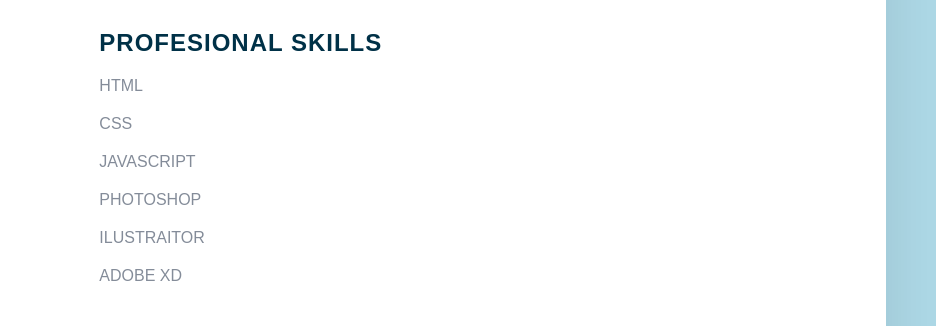
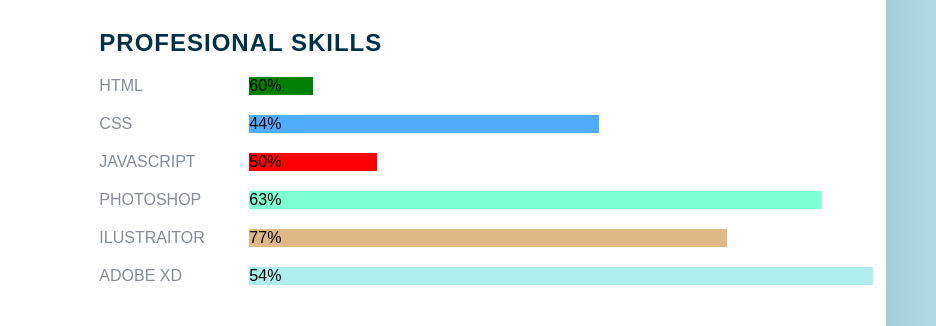
Before and after one commit to Mohowk/Resume-Azamat, a plain HTML site: page index.html in a window 1280 px wide. Shown: the part 479-805 px from the top of the page, 344-1280 px from the left. Drawn offline with Linux system fonts and the light colour scheme.

Commit message:
first commit

```diff
--- a/css/style.css
+++ b/css/style.css
@@ -88,11 +88,13 @@ body {
 }
 
 .contactInfo ul li {
+  align-items: center;
   position: relative;
   list-style: none;
   margin: 10px 0;
   cursor: pointer;
 }
+
 .contactInfo ul li .icon {
   display: inline-block;
   width: 30px;
--- a/index.html
+++ b/index.html
@@ -15,7 +15,7 @@
     <div class="left_slide">
       <div class="profileText">
         <div >
-        <img class="imgBx1" src="https://avatars.dzeninfra.ru/get-zen_doc/3472576/pub_5f2d21de5396c80e6fda4ecc_5f2dd3de412a69014618ce8a/scale_1200">
+        <img class="imgBx1" src="https://encrypted-tbn0.gstatic.com/images?q=tbn:ANd9GcTn-eujgAQGkLZsTxjCjd5JBLiJpjiPcryZCW8IziCFOaLYSbDAexYV8n42IanoUQy7cg4&usqp=CAU">
       </div>
       <h2>Kozuaidarov Azamat<br><span>Web Developer</span></h2>
       </div>
@@ -75,7 +75,7 @@
               <li>
                 <span class="text">English</span>
                 <span class="percent">
-                  <div style="width:90%;"></div>
+                  <div style="width: 90%; background-color: yellowgreen;"></div>
                 </span>
               </li>
               <li>
@@ -144,37 +144,37 @@
           <div class="box">
             <h4>Html</h4>
             <div class="percent">
-              <div style="width: 85%;"></div>
+              <div style="width: 10%; background-color: green;">60%</div>
             </div>
           </div>
           <div class="box">
             <h4>CSS</h4>
             <div class="percent">
-              <div style="width: 95%;"></div>
+              <div style="width: 55%;background-color:#4facfe;">44%</div>
             </div>
           </div>
           <div class="box">
             <h4>Javascript</h4>
             <div class="percent">
-              <div style="width: 70%;"></div>
+              <div style="width: 20%;background-color : red;">50%</div>
             </div>
           </div>
           <div class="box">
             <h4>Photoshop</h4>
             <div class="percent">
-              <div style="width: 90%;"></div>
+              <div style="width: 90%;background-color:aquamarine;">63%</div>
             </div>
           </div>
           <div class="box">
             <h4>Ilustraitor</h4>
             <div class="percent">
-              <div style="width: 75%;"></div>
+              <div style="width: 75%;background-color:burlywood;">77%</div>
             </div>
           </div>
           <div class="box">
             <h4>Adobe XD</h4>
             <div class="percent">
-              <div style="width: 98%;"></div>
+              <div style="width: 98%;background-color:paleturquoise;">54%</div>
             </div>
           </div>
         </div>
```
